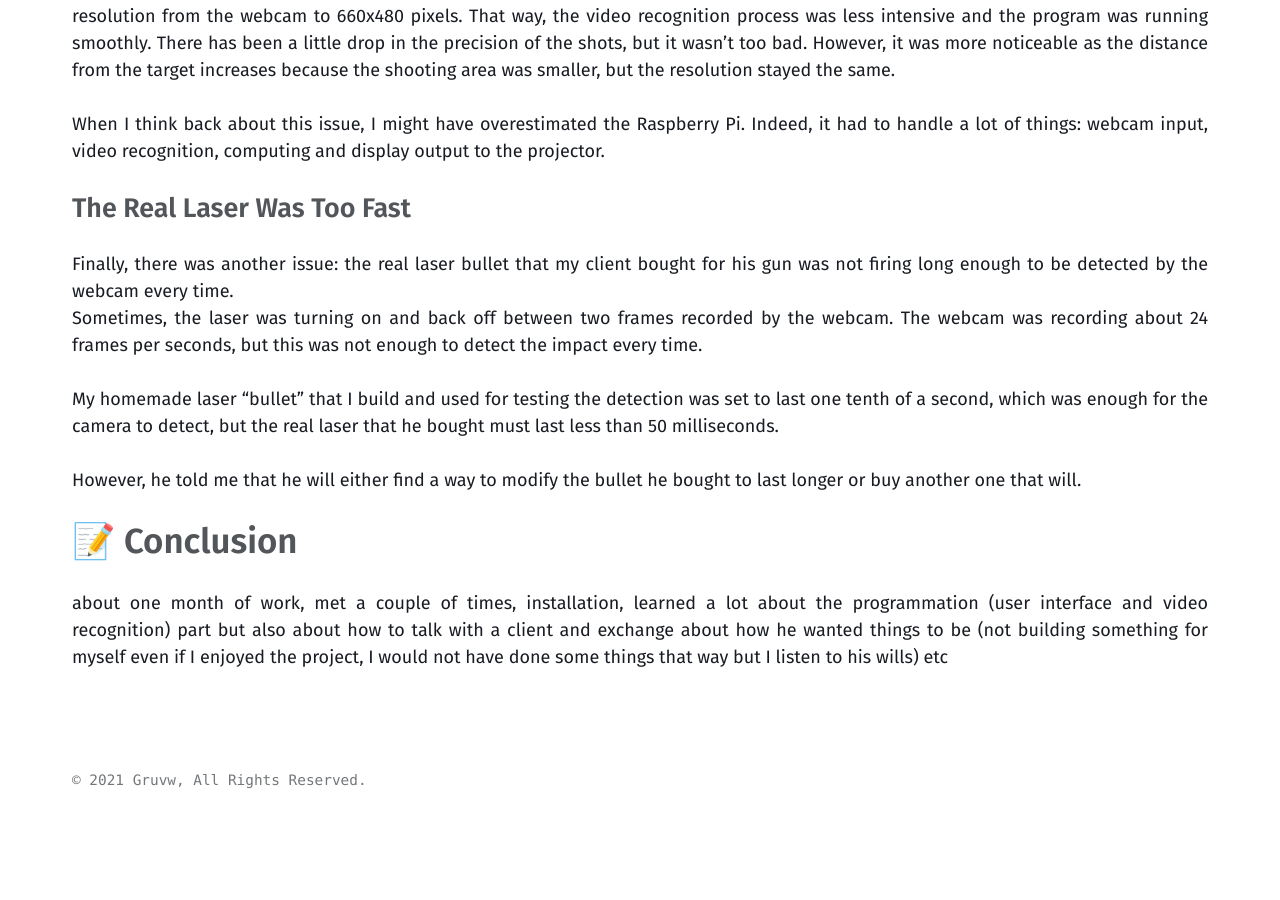
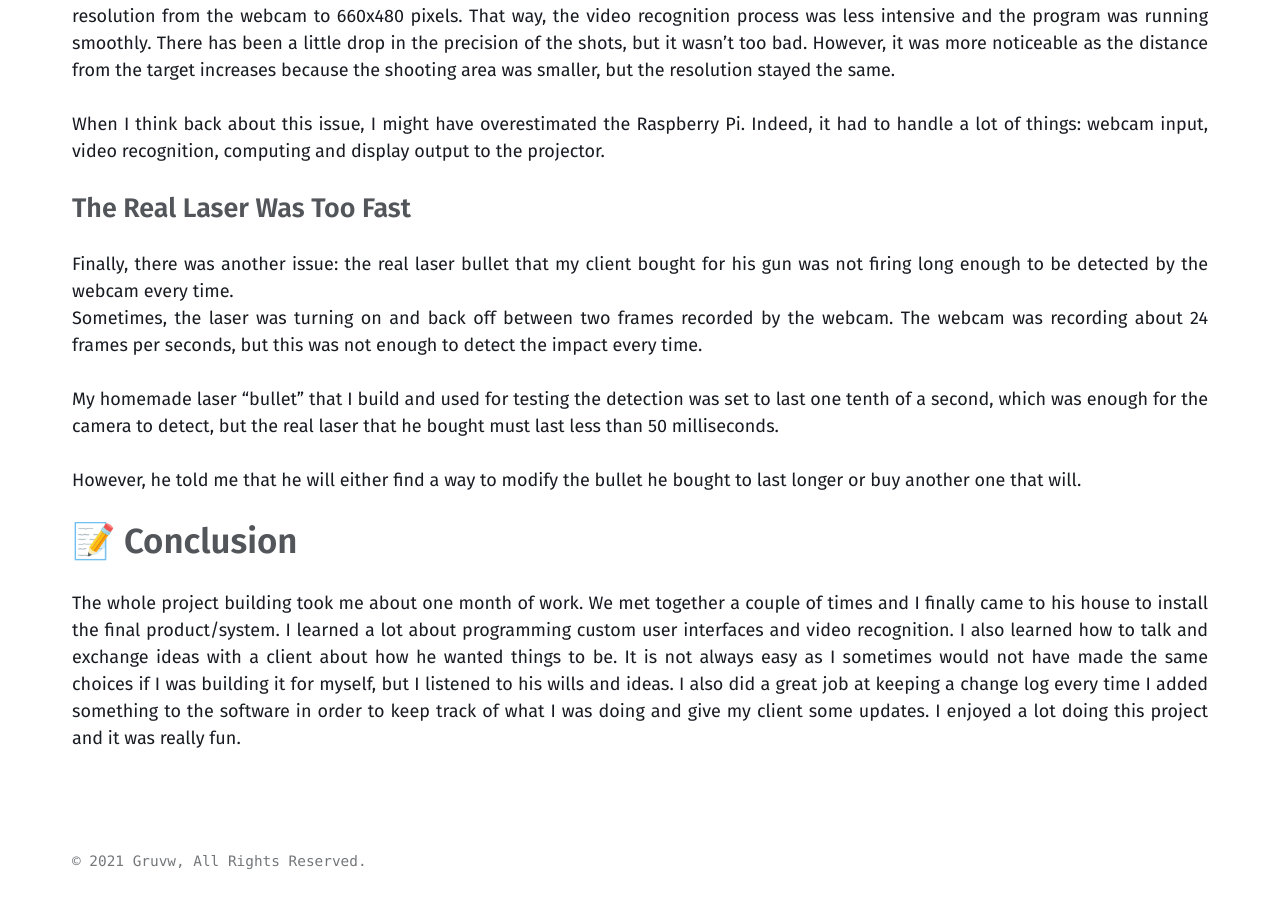
Before and after one commit to gruvw/portfolio, a Jekyll site: the page built from future_posts/2020-09-01-laser-gun-projected-target.md, in a window 1280 px wide and 900 px high, scrolled down 12457 px. Built offline with Jekyll 4.4.1, drawn with Linux system fonts in a browser that asks for light colours; the table of contents is made by our own code; before the commit the page ends 13276 px from its top, so only the background shows below that; some of the changed text lies outside the part shown.

Commit message:
Wrote conclusion

```diff
--- a/future_posts/2020-09-01-laser-gun-projected-target.md
+++ b/future_posts/2020-09-01-laser-gun-projected-target.md
@@ -18,7 +18,7 @@ I was left without anyway to work and gain money that summer till the day that I
 It was in fact a friend of the teacher that was following me for my high school project [AI in video games](/2019/10/25/artificial-intelligence-in-video-games.html){:target="_blank"} that had an idea and needed someone that knew how to build it.
 My teacher recommended him to me as he knew my coding level from the high school project.
 
-It was a bit like a freelance type of work as he was not a corporation, and he just wanted a particular program from me.
+It was a bit like a freelance type of work as he was not part of a corporation, he just wanted a particular program from me.
 It was not the first time that I made money from coding as when I was about 13 years old, I arrived at the second place in the Grip-It robotic competition at the Leman Make and the price was some money.
 However, it was my first coding job where I would get paid for doing something that someone requested.
 
@@ -251,4 +251,10 @@ However, he told me that he will either find a way to modify the bullet he bough
 
 ## 📝 Conclusion
 
-about one month of work, met a couple of times, installation, learned a lot about the programmation (user interface and video recognition) part but also about how to talk with a client and exchange about how he wanted things to be (not building something for myself even if I enjoyed the project, I would not have done some things that way but I listen to his wills) etc
+The whole project building took me about one month of work.
+We met together a couple of times and I finally came to his house to install the final product/system.
+I learned a lot about programming custom user interfaces and video recognition.
+I also learned how to talk and exchange ideas with a client about how he wanted things to be.
+It is not always easy as I sometimes would not have made the same choices if I was building it for myself, but I listened to his wills and ideas.
+I also did a great job at keeping a change log every time I added something to the software in order to keep track of what I was doing and give my client some updates.
+I enjoyed a lot doing this project and it was really fun.
```
